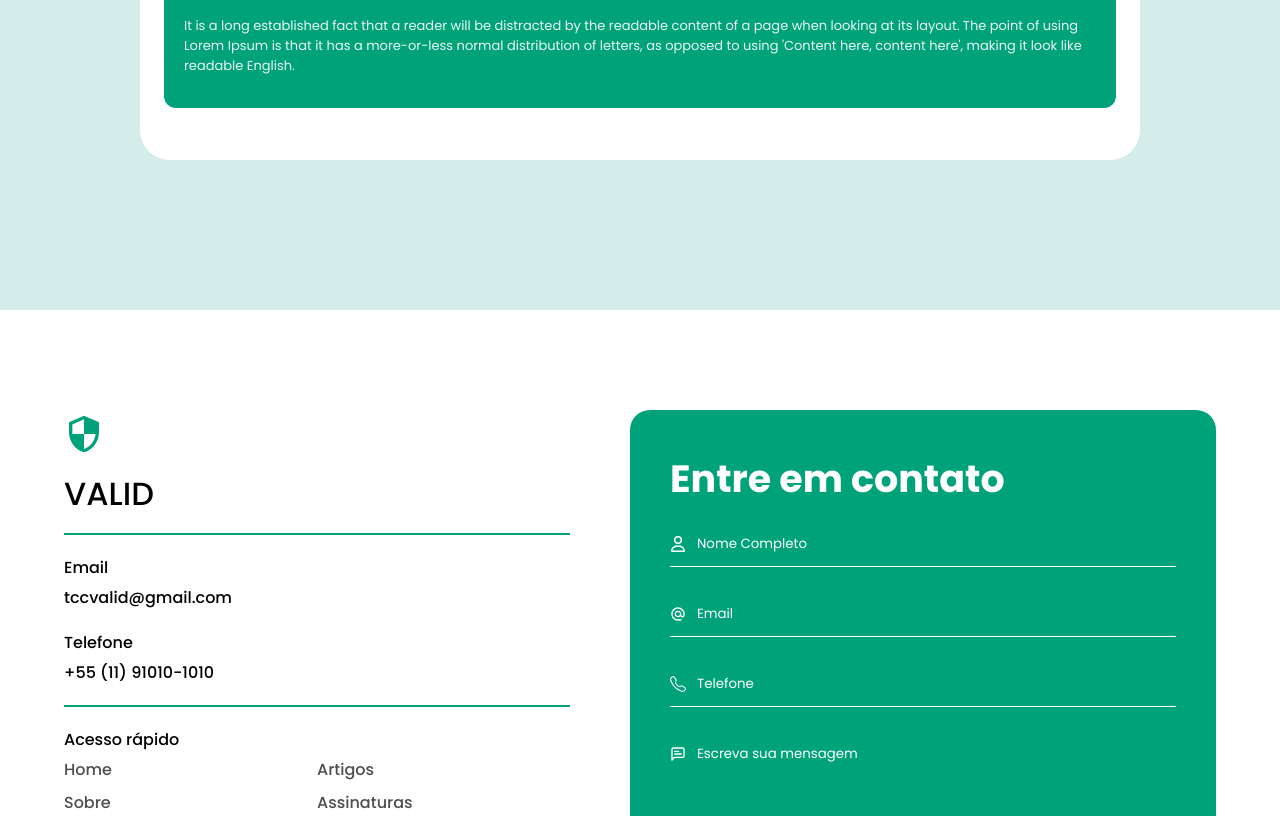
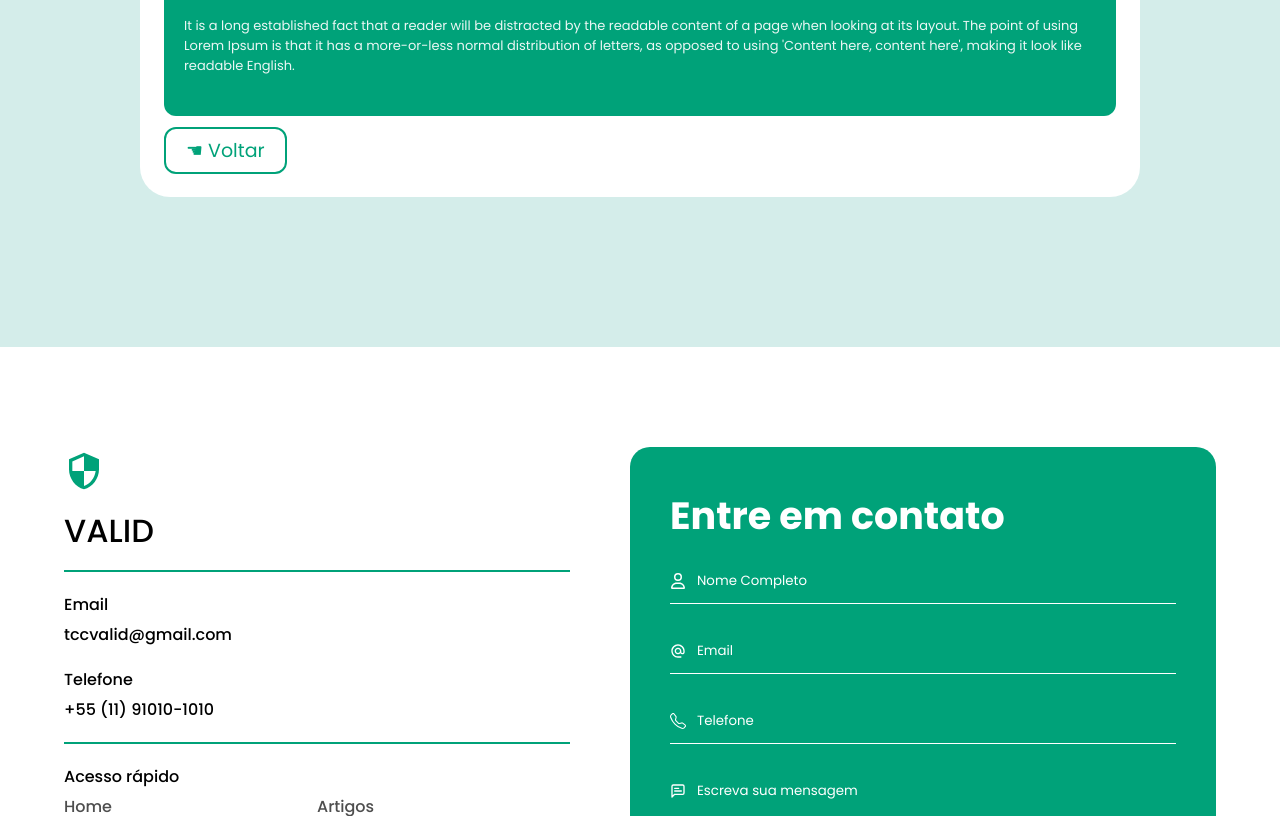
Before and after one commit to gabrielysantos8/valid, a React (Vite) app: page /artigosConteudo in a window 1280 px wide. Shown: the part 1480-2296 px from the top of the page. Built offline with nearby package versions, Linux system fonts and the light colour scheme.

Commit message:
botao voltar artigos

```diff
--- a/src/ArtigosConteudo.jsx
+++ b/src/ArtigosConteudo.jsx
@@ -1,10 +1,8 @@
 import Header from "./components/Header";
 import Footer from "./components/Footer";
+import { Link } from "react-router-dom";
 import "./style.css";
-import documento from "./assets/img/documento.png";
-import livro_artigos from "./assets/img/livro_artigos.svg";
 import artigo_conteudo from"./assets/img/artigoConteudo.svg";
-import { LuFolderGit2 } from "react-icons/lu";
 import BackToTop from "./components/BackToTop";
 
 function ArtigosConteudo() {
@@ -79,6 +77,10 @@ function ArtigosConteudo() {
               </p>
             </div>
 
+            <div>
+              <Link to="/artigos" className="btn-voltar"> ☚ Voltar</Link>
+            </div>
+
           </div>
       </section>
 
--- a/src/style.css
+++ b/src/style.css
@@ -664,8 +664,27 @@
   font-size: 13px;
   font-weight: 400;
   color: #ebf7f5;
-  margin: 18px 0 12px;
+  margin: 18px 0 20px;
 }
+
+.btn-voltar{
+    width: 100%;
+    border-radius:12px;
+    color: #00A279;
+    border: 2px solid #00A279;
+    padding: 8px 20px 8px 20px;
+    margin-top: 20px !important;
+    font-size: 19px;
+    text-align: center;
+    transition: transform 0.18s ease;
+
+
+}
+
+.btn-voltar:hover{
+    transform: translateY(-4px);
+}
+
 
 /* ________________________________________________________________________________ */
 /* SOBRE */
```
